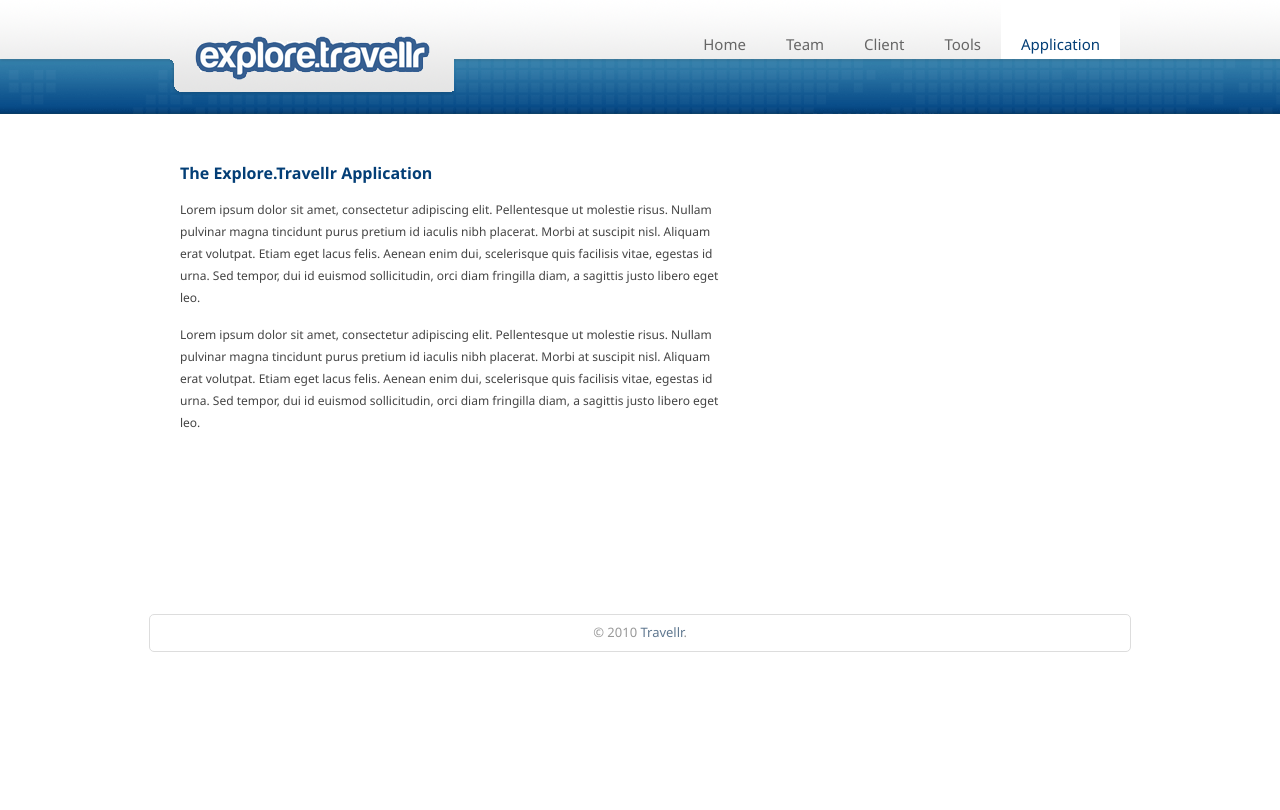
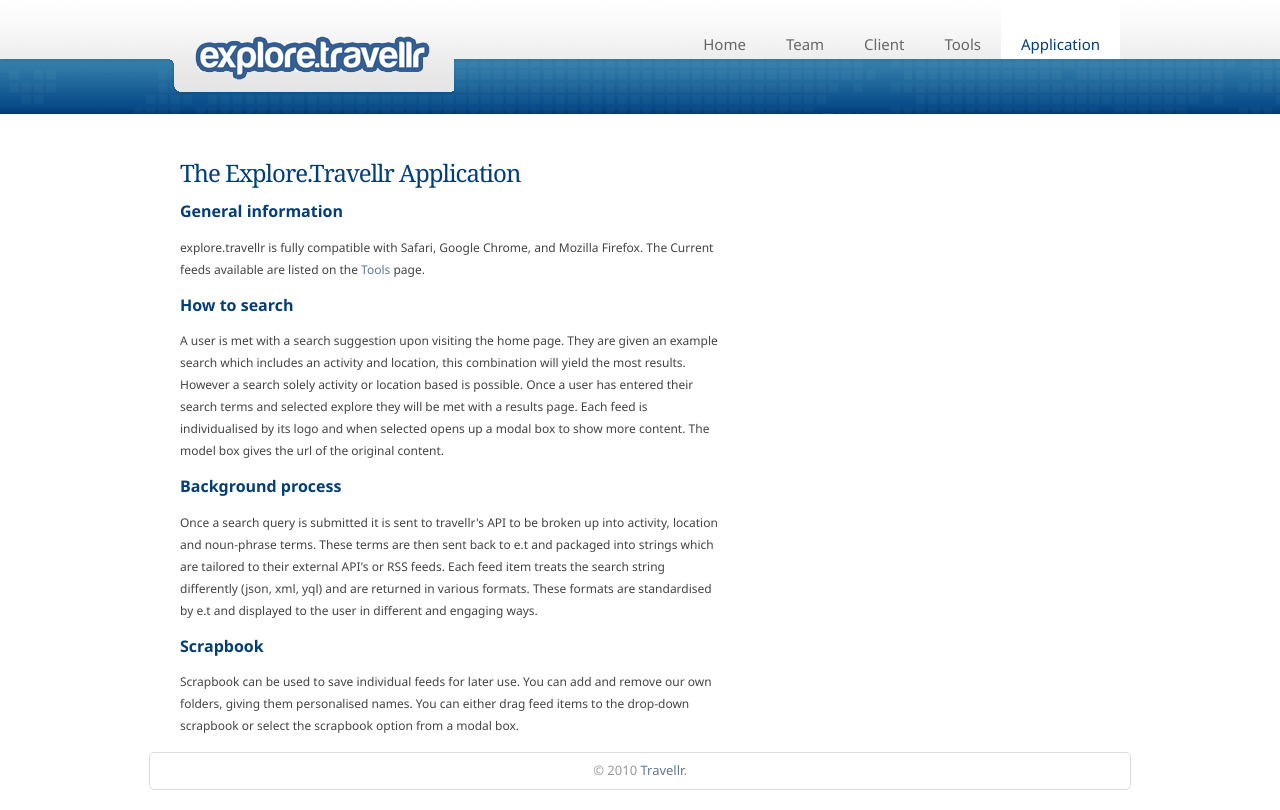
Before and after one commit to explore-travellr/Marketing-website, a plain HTML site: page software.html in a window 1280 px wide. Drawn offline with nearby package versions, Linux system fonts and the light colour scheme.

Commit message:
partial indentation..

```diff
--- a/software.html
+++ b/software.html
@@ -46,19 +46,19 @@
 
 			<div id="main_col">
 
-				<h3>The Explore.Travellr Application</h3>
+				<h2>The Explore.Travellr Application</h2>
 
-				<p>Lorem ipsum dolor sit amet, consectetur adipiscing elit. Pellentesque ut molestie risus.
-				Nullam pulvinar magna tincidunt purus pretium id iaculis nibh placerat. Morbi at suscipit nisl.
-				Aliquam erat volutpat. Etiam eget lacus felis. Aenean enim dui, scelerisque quis facilisis vitae,
-				egestas id urna. Sed tempor, dui id euismod sollicitudin, orci diam fringilla diam, a sagittis justo
-				libero eget leo. </p>
+            				<h3>General information</h3>
+           					<p>explore.travellr is fully compatible with Safari, Google Chrome, and Mozilla Firefox. The Current feeds available are listed on the <a href="tools.html">Tools</a> page.</p>
 
-				<p>Lorem ipsum dolor sit amet, consectetur adipiscing elit. Pellentesque ut molestie risus.
-				Nullam pulvinar magna tincidunt purus pretium id iaculis nibh placerat. Morbi at suscipit nisl.
-				Aliquam erat volutpat. Etiam eget lacus felis. Aenean enim dui, scelerisque quis facilisis vitae,
-				egestas id urna. Sed tempor, dui id euismod sollicitudin, orci diam fringilla diam, a sagittis justo
-				libero eget leo. </p>
+            				<h3>How to search</h3>
+            					<p>A user is met with a search suggestion upon visiting the home page. They are given an example search which includes an activity and location, this combination will yield the most results. However a search solely activity or location based is possible. Once a user has entered their search terms and selected explore they will be met with a results page. Each feed is individualised by its logo and when selected opens up a modal box to show more content. The model box gives the url of the original content.</p>
+
+            				<h3>Background process</h3>
+            					<p>Once a search query is submitted it is sent to travellr's API to be broken up into activity, location and noun-phrase terms. These terms are then sent back to e.t and packaged into strings which are tailored to their external API's or RSS feeds. Each feed item treats the search string differently (json, xml, yql) and are returned in various formats. These formats are standardised by e.t and displayed to the user in different and engaging ways.</p>
+
+            				<h3>Scrapbook</h3>
+            					<p>Scrapbook can be used to save individual feeds for later use. You can add and remove our own folders, giving them personalised names. You can either drag feed items to the drop-down scrapbook or select the scrapbook option from a modal box.</p>
 
 			</div><!--end main_col-->
 
```
